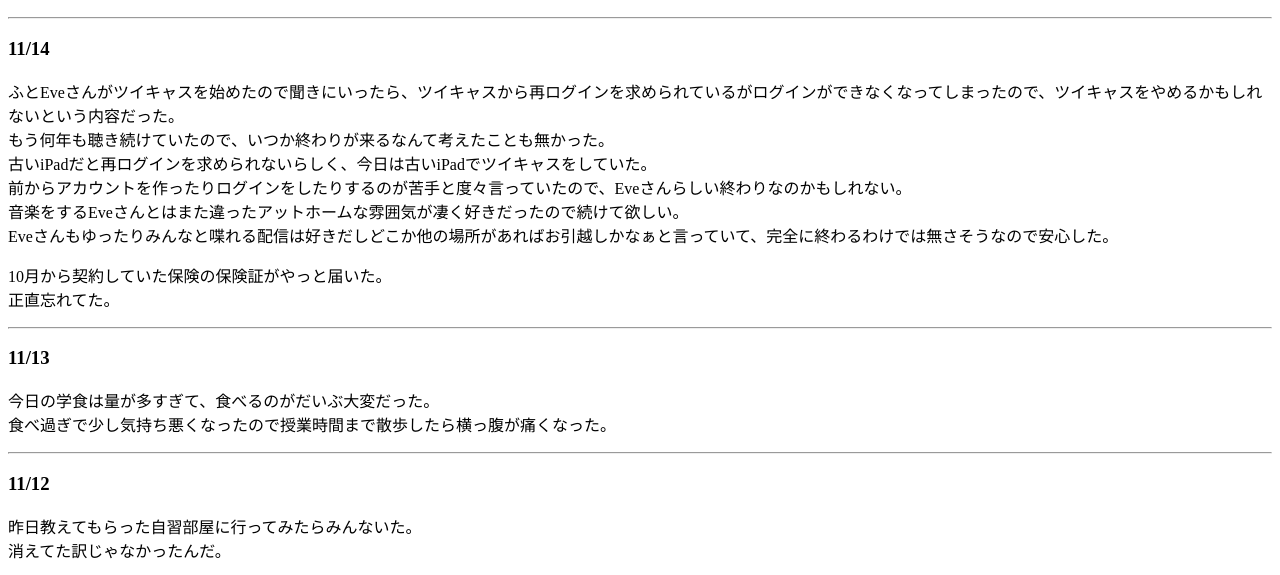
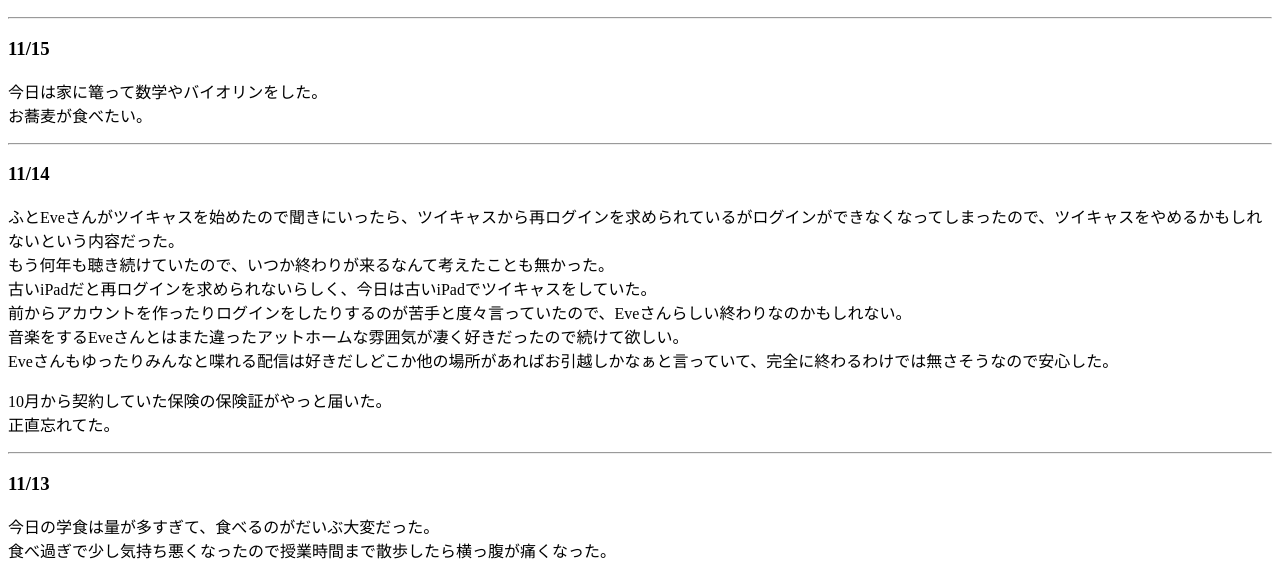
Before and after one commit to ikahakatsu/ikahakatsu.github.io, a plain HTML site: page zakki/diary202611.html in a window 1280 px wide. Shown: the part 194-769 px from the top of the page. Drawn offline with Linux system fonts and the light colour scheme.

Commit message:
diary202611.html を更新

```diff
--- a/zakki/diary202611.html
+++ b/zakki/diary202611.html
@@ -11,6 +11,12 @@
   </header>
   <h1>日記</h1>
     <h2>2026年11月</h2>
+      <hr>
+      <h3>11/15</h3>
+        <p>
+          今日は家に篭って数学やバイオリンをした。<br>
+          お蕎麦が食べたい。
+        </p>
       <hr>
       <h3>11/14</h3>
         <p>
```
